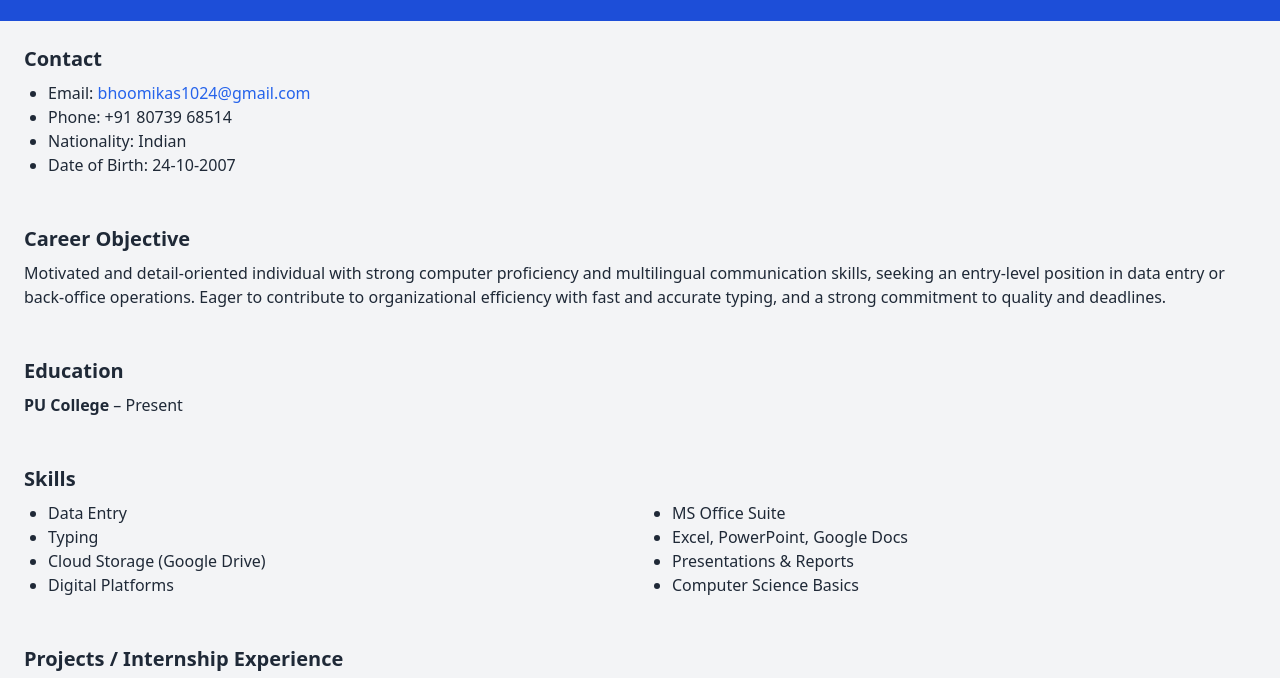
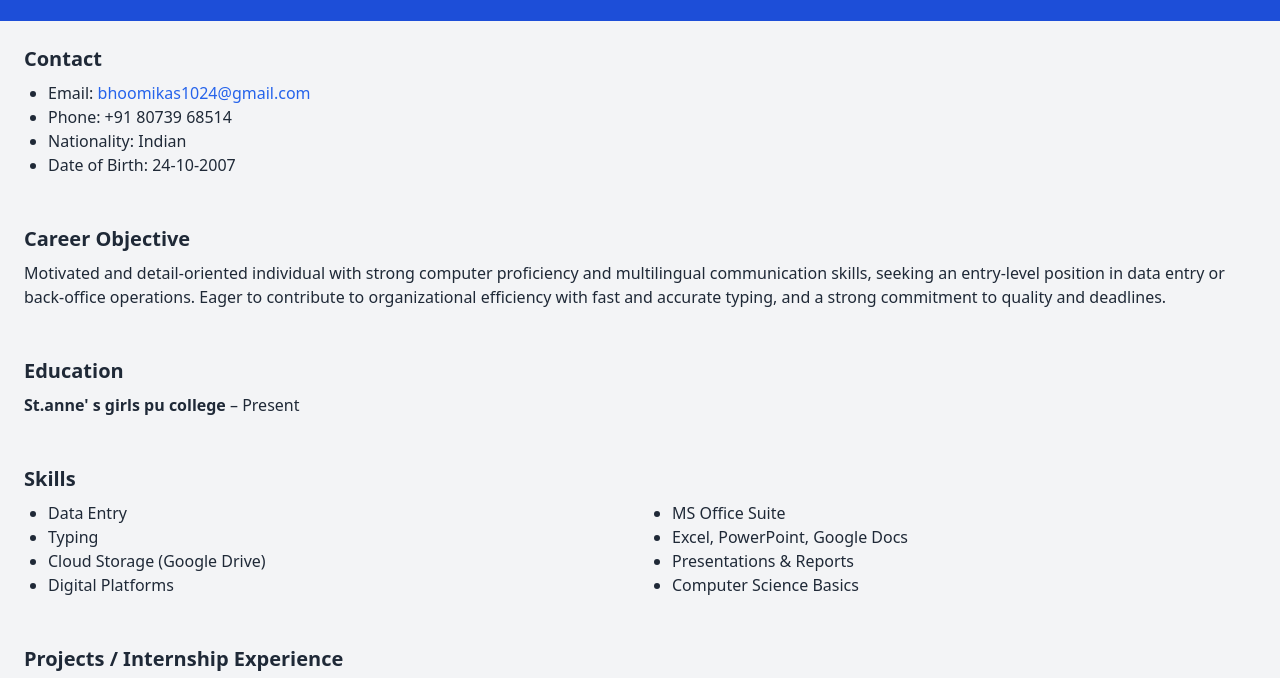
Before and after one commit to kunalonlykunal/S.Bhoomika, a plain HTML site: page index.html in a window 1280 px wide. Shown: the part 91-769 px from the top of the page. Drawn offline with nearby package versions, Linux system fonts and the light colour scheme.

Commit message:
Update index.html

```diff
--- a/index.html
+++ b/index.html
@@ -38,7 +38,7 @@
   <!-- Education -->
   <section class="container mx-auto p-6">
     <h2 class="text-xl font-semibold mb-2">Education</h2>
-    <p><strong>PU College</strong> – Present</p>
+    <p><strong>St.anne' s girls pu college</strong> – Present</p>
   </section>
 
   <!-- Skills -->
```
